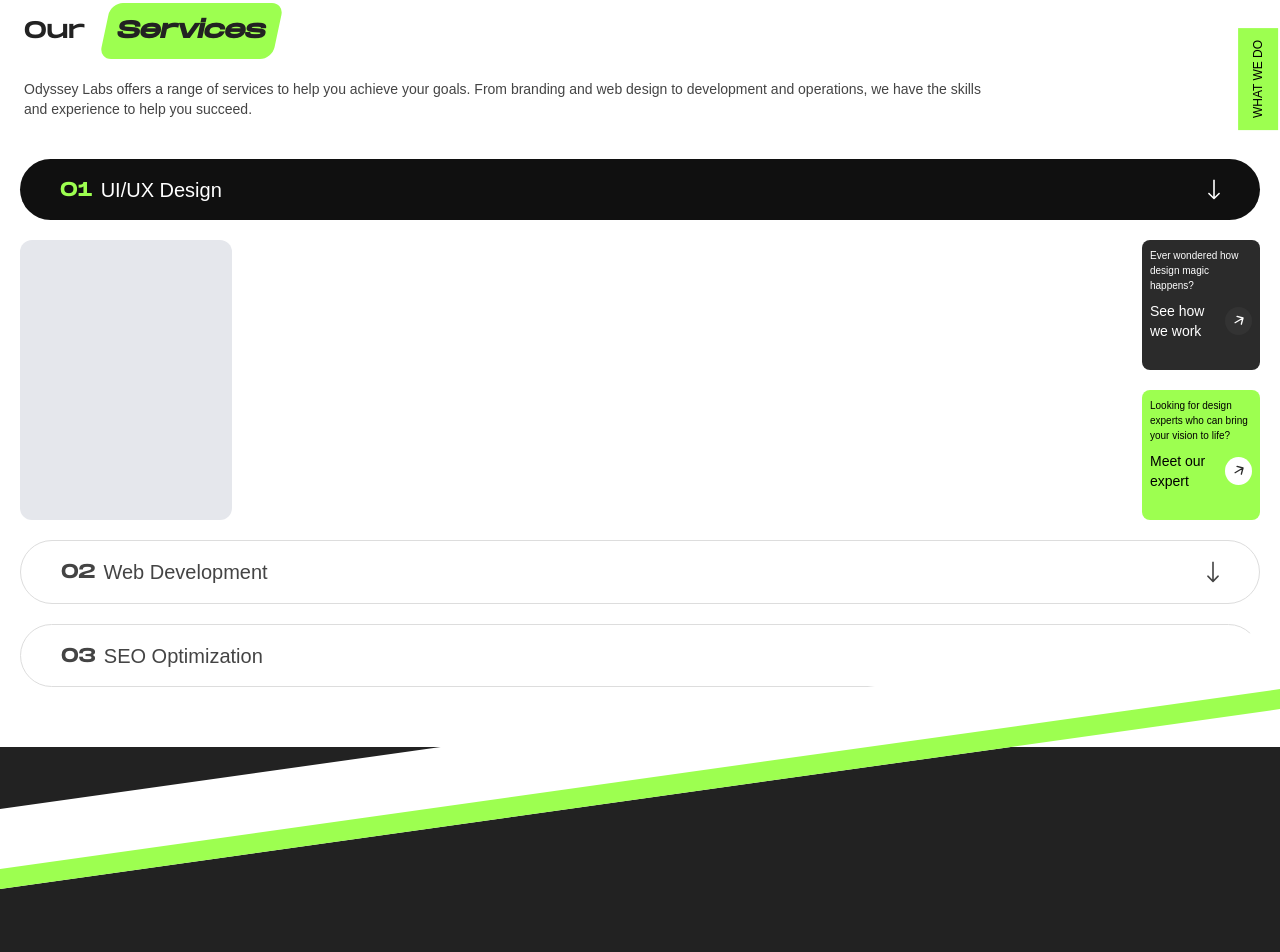
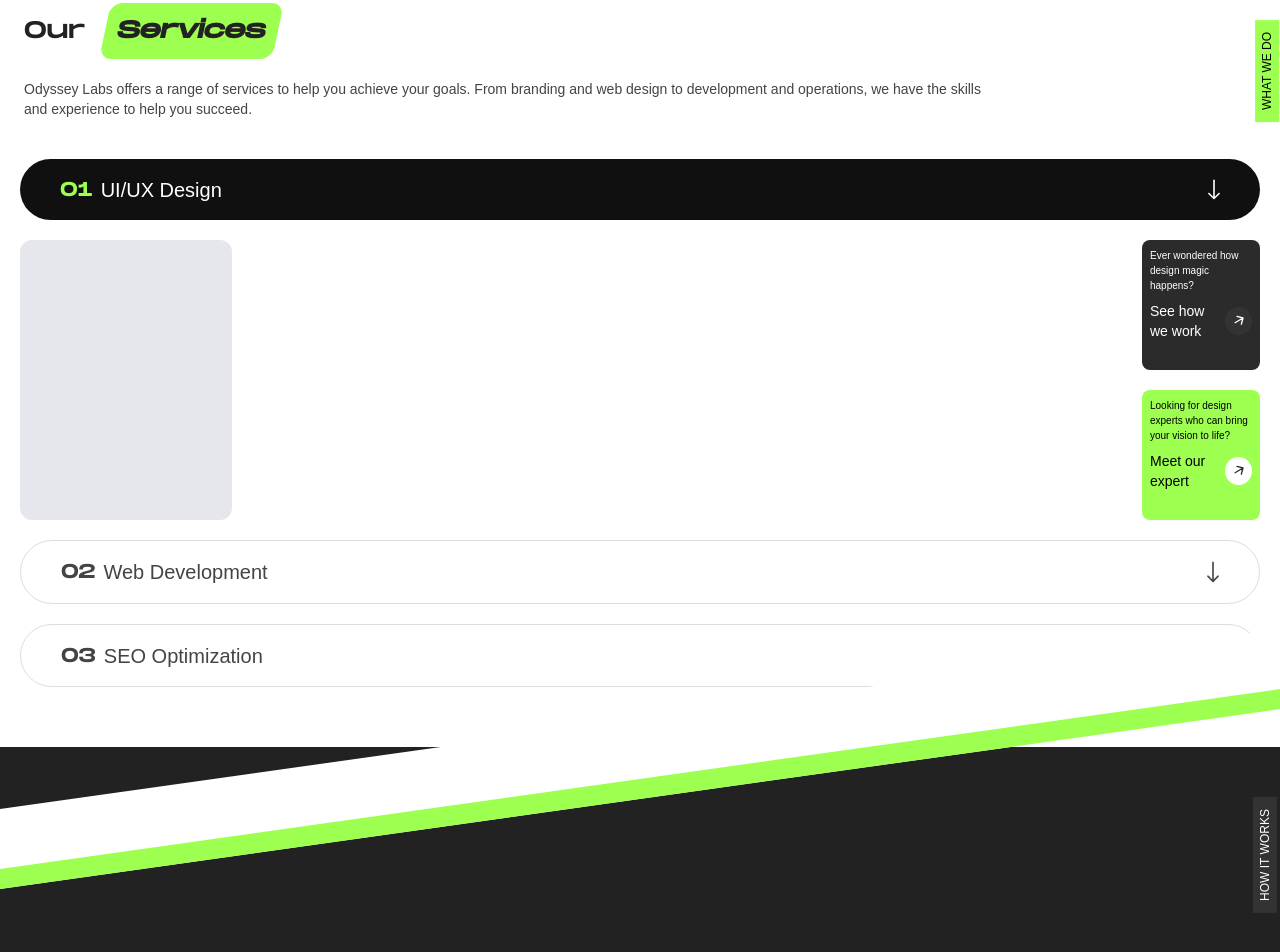
Before and after one commit to KhanShadman06/odyssey-labs, a Next.js app: page / in a window 1280 px wide. Shown: the part 1627-2579 px from the top of the page. Built offline with nearby package versions, Linux system fonts and the light colour scheme.

Commit message:
added star and fix the vertial label

```diff
--- a/app/MainDetails.tsx
+++ b/app/MainDetails.tsx
@@ -2,6 +2,8 @@
 import ServiceShowCase from "./ServiceShowCase";
 import ServicesList from "./ServicesList";
 import TopSection from "./TopSection";
+import Image from 'next/image'
+import starWhite from './assets/star-white.svg'
 
 const MainDetails = () => {
     return (
@@ -23,6 +25,10 @@
 
             <section className="relative bg-[#222] h-[600px]">
                 <div className="absolute -top-7 left-0 right-0 h-20 bg-white transform -skew-y-[8deg] border-b-[20px] border-[#9DFF50]"></div>
+                <Image src={starWhite} alt='star' className='absolute top-24 left-2 w-[20px]' />
+                <div className='absolute -right-[2.7rem] top-24 bg-[#333] text-white -rotate-90'>
+                    <p className="text-xs p-1 px-3 font-Archivo">HOW IT WORKS</p>
+                </div>
             </section>
         </div>
     );
--- a/app/ServiceShowCase.tsx
+++ b/app/ServiceShowCase.tsx
@@ -13,8 +13,8 @@
                 <p className="font-Archivo text-[#444] mx-6 mt-5 text-sm w-3/4">
                     Odyssey Labs offers a range of services to help you achieve your goals. From branding and web design to development and operations, we have the skills and experience to help you succeed.
                 </p>
-                <div className='absolute -right-[1.80rem] bg-[#9DFF50] -rotate-90'>
-                    <p className="text-xs p-3 font-Archivo">WHAT WE DO</p>
+                <div className='absolute -right-[2.4rem] bg-[#9DFF50] -rotate-90'>
+                    <p className="text-xs p-1 px-3 font-Archivo">WHAT WE DO</p>
                 </div>
             </section>
         </>
```
Also changed, not shown: app/assets/star-white.svg (added).
